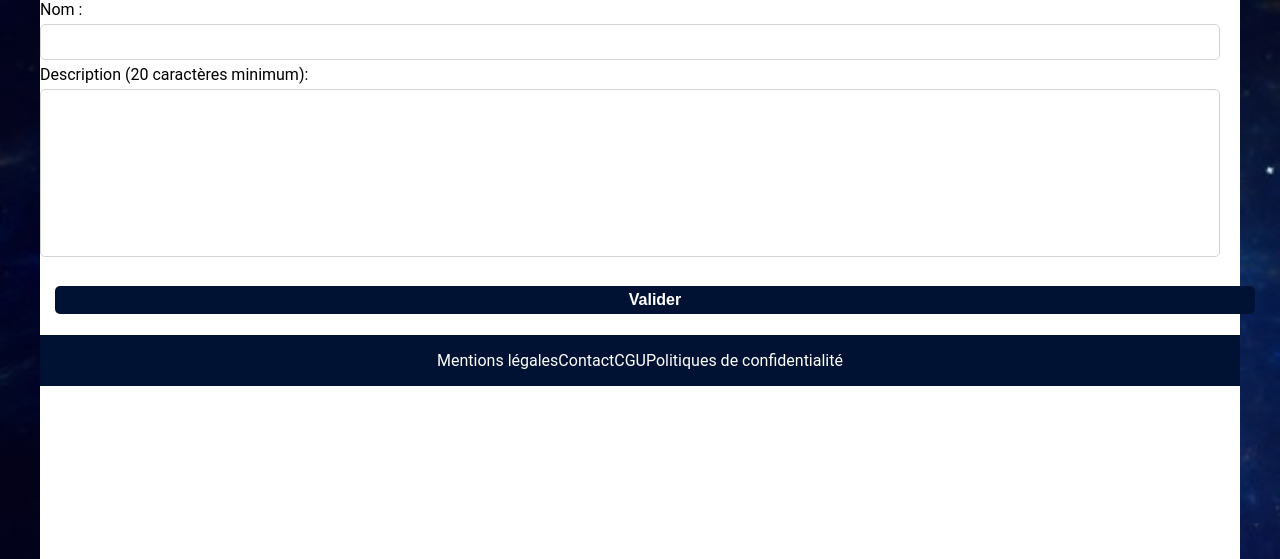
After one commit to FaresCherif/universCrossMedia, a PHP site: template include/pages/ajouterUnivers.inc.php in a window 1280 px wide. The commit adds this page. Shown: the top 559 px of the page. Run offline with PHP 8.4, Linux system fonts and the light colour scheme; the template is opened without the code that fills it, so the values that code supplies are empty.

Commit message:
ajouter univers

```diff
--- /dev/null
+++ b/include/pages/ajouterUnivers.inc.php
@@ -0,0 +1,30 @@
+<?php
+  if(isset($_POST['nom'])){
+    if($filmManager->getFilmNom($_POST['nom'])->getId()){
+      ajouterErreur("Un univers avec ce nom existe déjà");
+    }
+    else{
+      $universManager->ajouterUnivers($_POST['nom'],$_POST['description']);
+
+      echo '<meta http-equiv="refresh" content="0;url=index.php?page=0"/>';
+    }
+  }
+
+
+  afficherErreurs();
+
+?>
+
+<form method="post" action="#" class="inscription">
+  <label for="email-input">Nom : </label>
+  <input id="mail-input" name="nom" <?php if(isset($_POST['nom'])){ ?> value="<?php echo($_POST['nom'])?> "<?php } ?> required>
+  <br>
+
+  <label for="email-input">Description (20 caractères minimum): </label>
+  <textarea id="mail-input" name="description" rows="10" maxlength="5000" minlength="20" required><?php if(isset($_POST['description'])){ echo($_POST['description']); } ?></textarea>
+
+
+  <br>
+  <br>
+  <button type="submit">Valider </button>
+</form>
--- a/include/texte.inc.php
+++ b/include/texte.inc.php
@@ -79,6 +79,9 @@ switch ($page) {
 		include_once('pages/ajouterFilm.inc.php');
 		break;
 
+	case 23:
+		include_once('pages/ajouterUnivers.inc.php');
+		break;
 
 
 	default : include_once('pages/Accueil.inc.php');
```
Also changed, not shown: classes/UniversManager.class.php (+10 -0 lines), include/pages/AccueilFilm.inc.php (+15 -0 lines), include/pages/Film.inc.php (+30 -2 lines).
